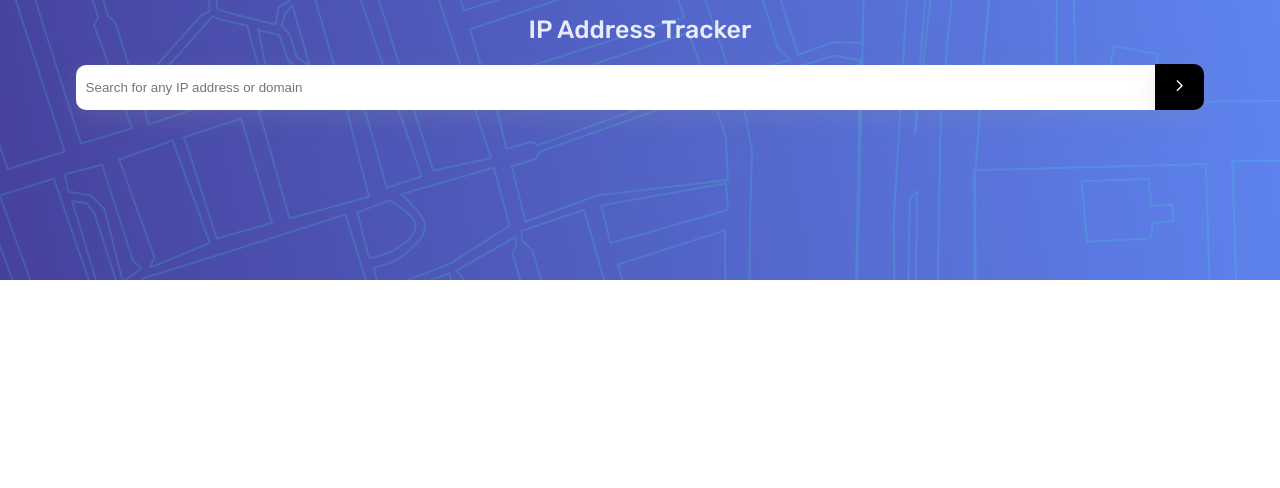
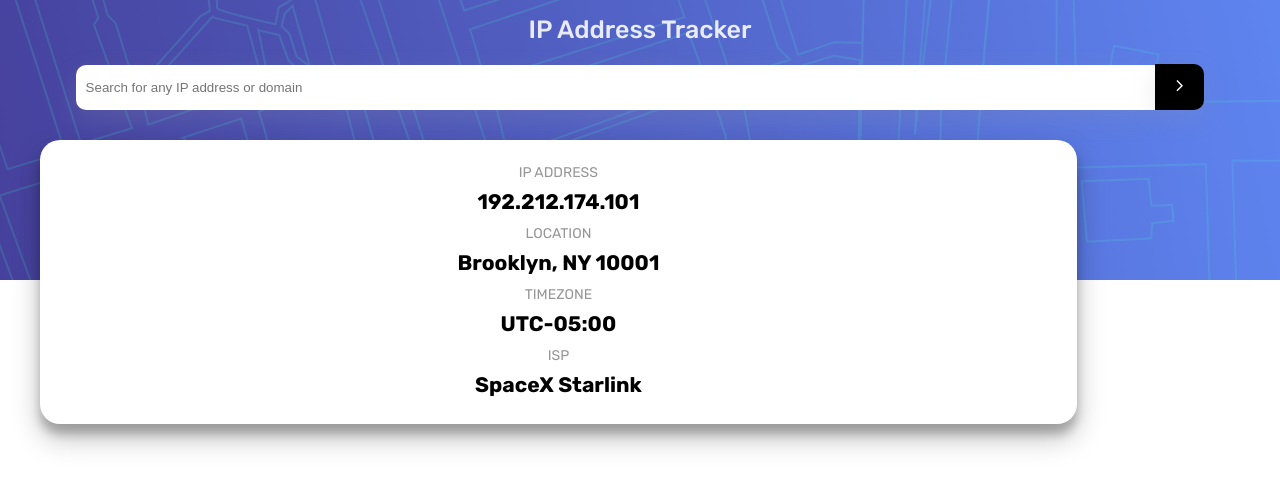
Before and after one commit to marcelogaritaf/IP-Address-Tracker, a React (Vite) app: page / in a window 1280 px wide. Shown: the top 488 px of the page. Built offline with nearby package versions, Linux system fonts and the light colour scheme.

Commit message:
infoIPTrackerComponent created

```diff
--- a/src/App.tsx
+++ b/src/App.tsx
@@ -1,9 +1,11 @@
+import InfoIPTrackerComponent from "./components/info/InfoIPTrackerComponent";
 import IpTrackerTitle from "./components/title/IpTrackerTitle";
 
 function App() {
   return (
     <div className="hola">
       <IpTrackerTitle />
+      <InfoIPTrackerComponent />
     </div>
   );
 }
--- /dev/null
+++ b/src/components/info/InfoIPTrackerComponent.tsx
@@ -0,0 +1,25 @@
+import "./infoCSS.css";
+const InfoIPTrackerComponent = () => {
+  return (
+    <div className="info-IP">
+      <div className="ipAddress">
+        <label>ip address</label>
+        <h3>192.212.174.101</h3>
+      </div>
+      <div className="location">
+        <label>location</label>
+        <h3>Brooklyn, NY 10001</h3>
+      </div>
+      <div className="timezone">
+        <label>timezone</label>
+        <h3>UTC-05:00</h3>
+      </div>
+      <div className="isp">
+        <label>Isp</label>
+        <h3>SpaceX Starlink</h3>
+      </div>
+    </div>
+  );
+};
+
+export default InfoIPTrackerComponent;
--- /dev/null
+++ b/src/components/info/infoCSS.css
@@ -0,0 +1,20 @@
+.info-IP{
+    color: black;
+    background-color: white;
+    box-shadow: rgba(0, 0, 0, 0.25) 0px 14px 28px, rgba(0, 0, 0, 0.22) 0px 10px 10px;
+    margin: 0 40px;
+    text-align: center;
+    position: absolute;
+    width: 81%;
+    top: 140px;
+    padding: 20px;
+    border-radius: 20px;
+}
+.info-IP label{
+    text-transform: uppercase;
+    font-size: 14px;
+    color: hsl(0, 0%, 59%);
+}
+.info-IP h3{
+    margin: 7px 0;
+}
```
